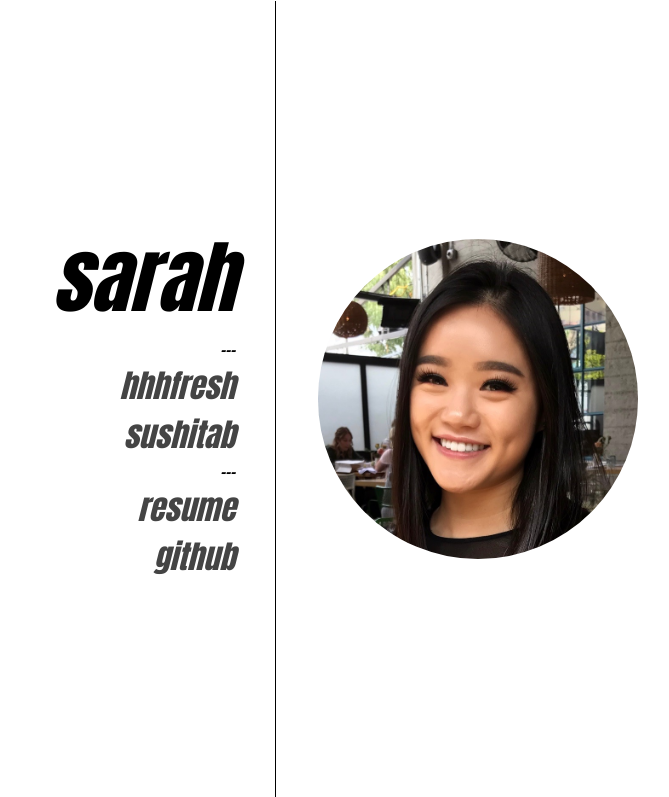
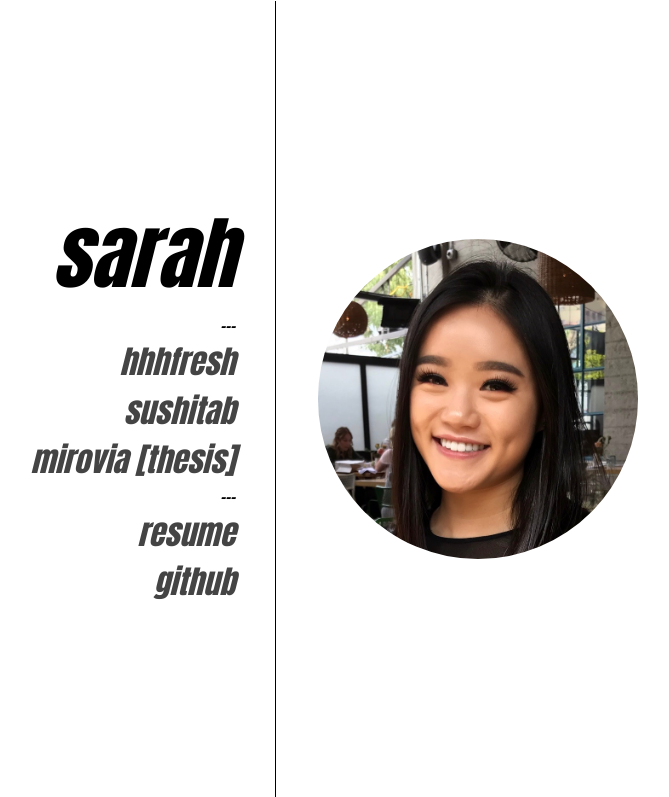
Before and after one commit to sarahgrace/sarahgrace.github.io, a plain HTML site: page index.html in a window 1280 px wide. Shown: the part 1-798 px from the top of the page, without its empty margins (363-1032 px from the left). Drawn offline with Linux system fonts and the light colour scheme.

Commit message:
adding thesis to page

```diff
--- a/index.html
+++ b/index.html
@@ -18,6 +18,7 @@
                     <span>---</span><br/>
                     <span><a href="#/hhhfresh">hhhfresh</a></span><br/>
                     <span><a href="https://chrome.google.com/webstore/detail/sushitab/enmmibgfglcehkhggljmgifnggmhdbhk?hl=en-US">sushitab</a></span><br/>
+                    <span><a href="https://github.com/sarahgrace/mirovia">mirovia [thesis]</a></span><br/>
                     <span>---</span><br/>
                     <span><a href="sarah_wang_resume.pdf">resume</a></span><br/>
                     <span><a href="https://github.com/sarahgrace">github</a></span>
```
